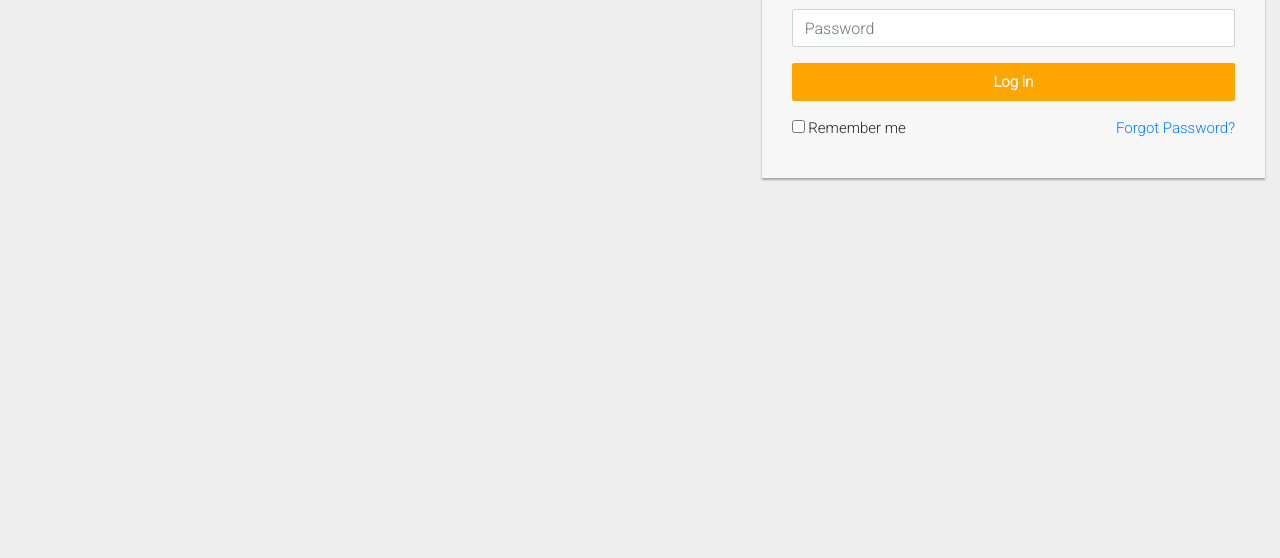
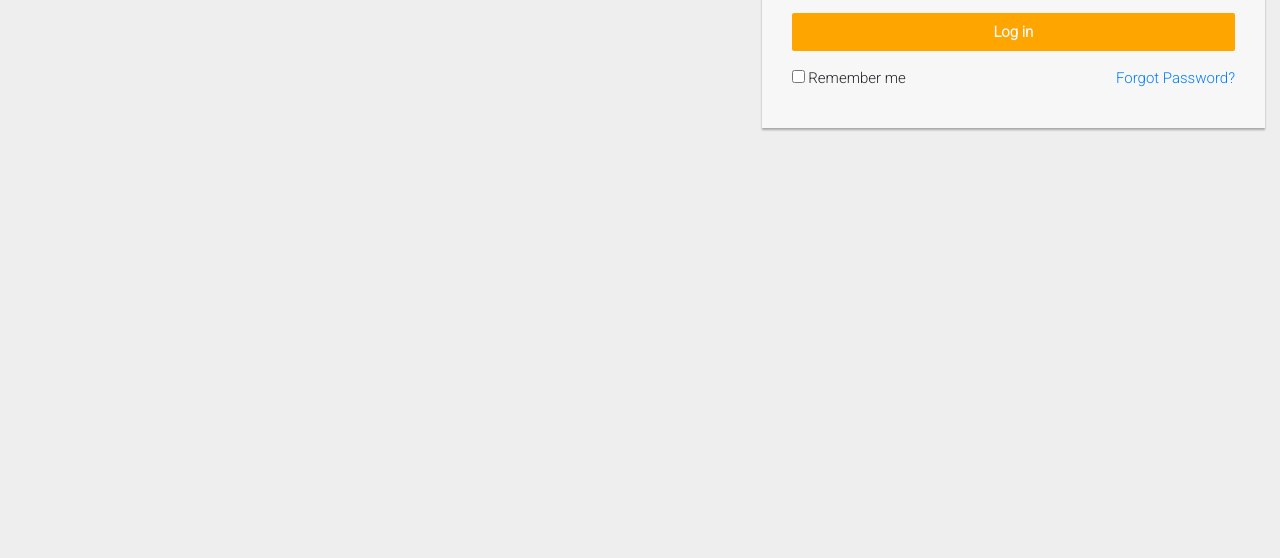
Before and after one commit to 17Xamuel/yammieshoppers, a website: page public/seller/index.html in a window 1280 px wide. Shown: the part 242-800 px from the top of the page. Drawn offline with nearby package versions, Linux system fonts and the light colour scheme.

Commit message:
change Login

```diff
--- a/public/seller/index.html
+++ b/public/seller/index.html
@@ -34,7 +34,7 @@
       }
       .login-form {
         /* width: 200px; */
-        margin: 50px auto;
+        /* margin: 50px auto; */
         font-size: 15px;
       }
 
```
